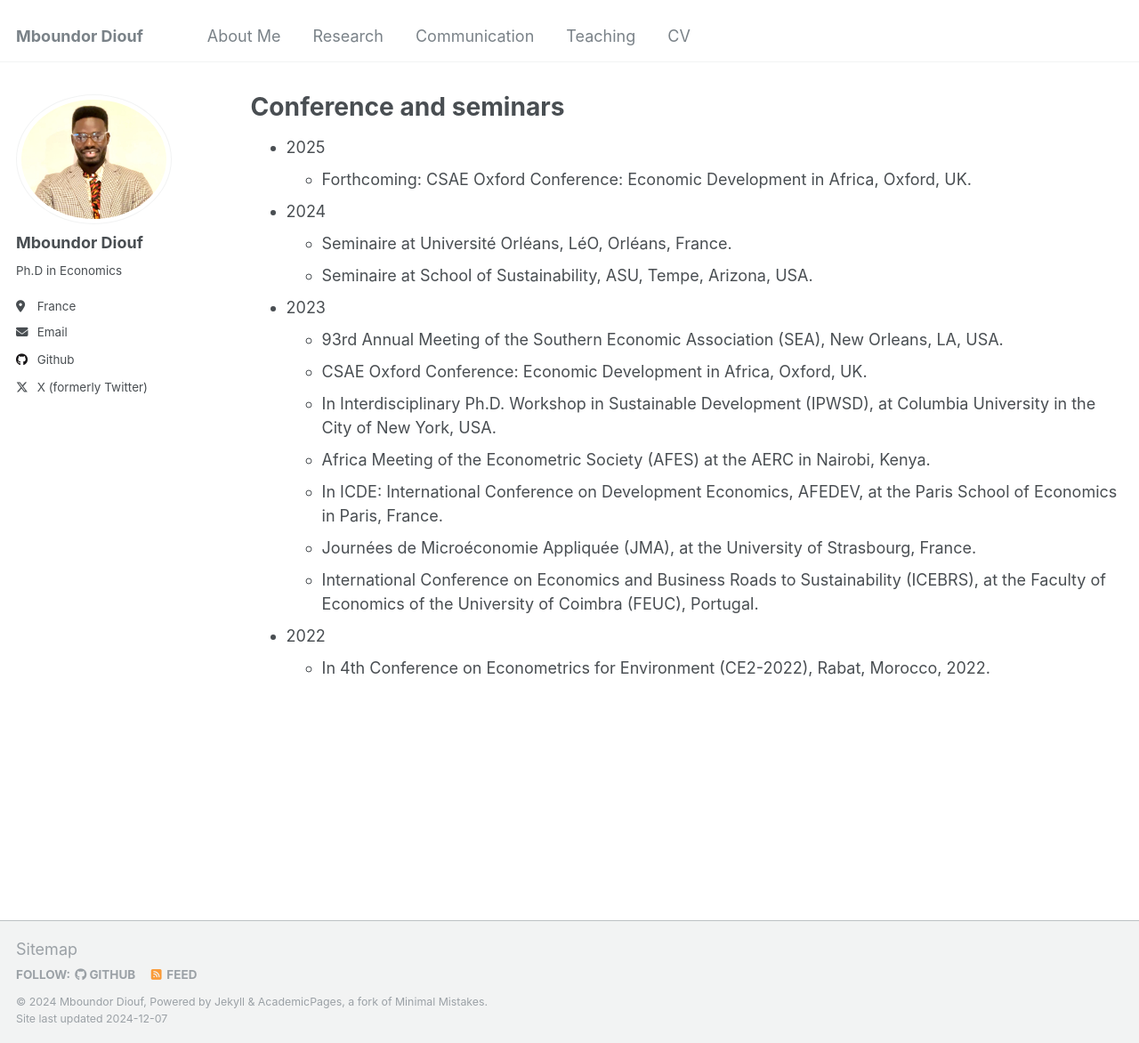
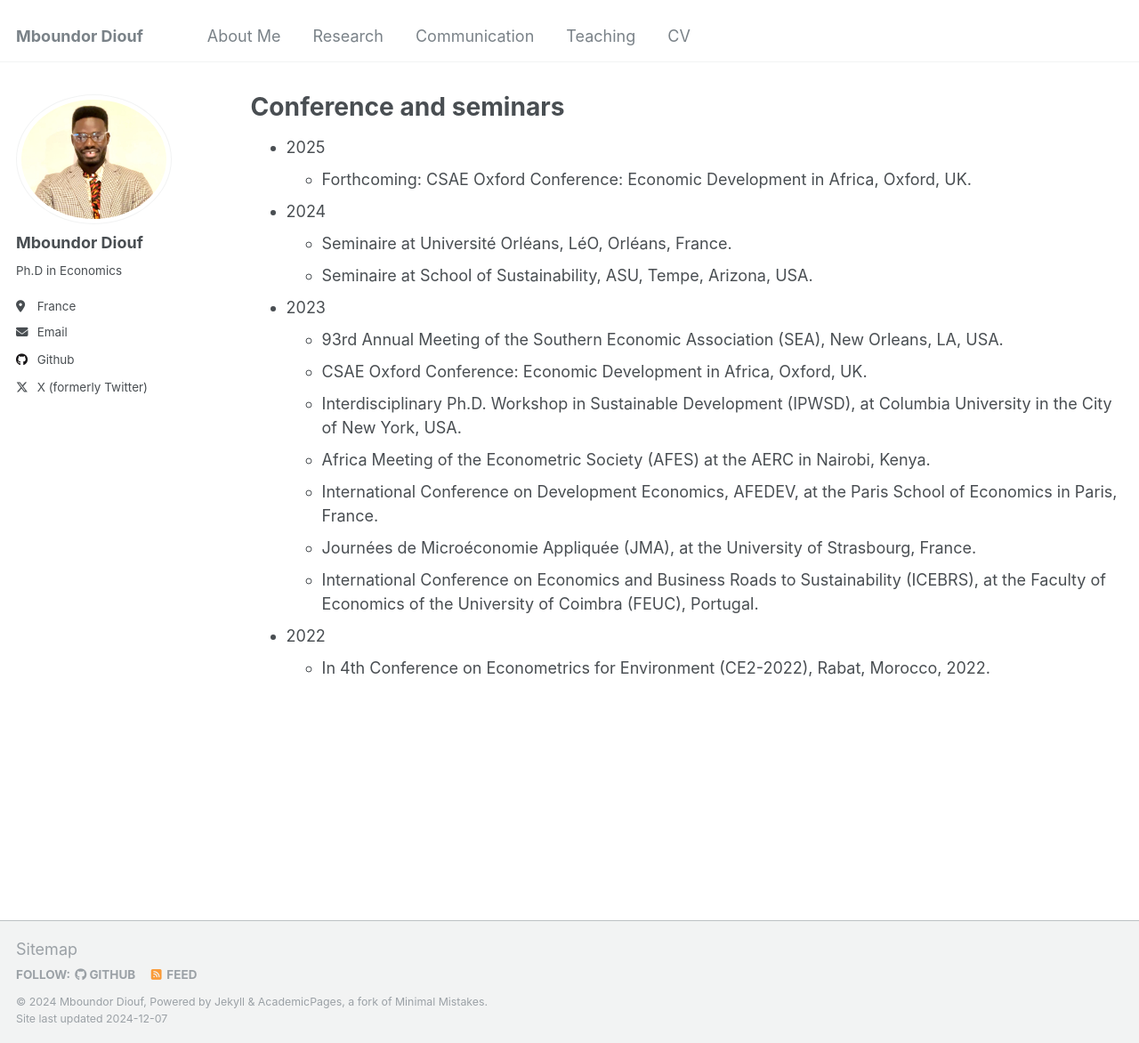
Before and after one commit to mboundordiouf/mboundordiouf.github.io, a Jekyll site: the page built from _pages/talks.md, in a window 1280 px wide and 1172 px high. Shown: the whole window at 89% size. Built offline with Jekyll 4.4.1, drawn with Linux system fonts in a browser that asks for light colours.

Commit message:
Update talks.md

```diff
--- a/_pages/talks.md
+++ b/_pages/talks.md
@@ -13,9 +13,9 @@ author_profile: true
 * 2023
   * 93rd Annual Meeting of the Southern Economic Association (SEA), New Orleans, LA, USA.
   * CSAE Oxford Conference: Economic Development in Africa, Oxford, UK.
-  * In Interdisciplinary Ph.D. Workshop in Sustainable Development (IPWSD), at Columbia University in the City of New York, USA.
+  * Interdisciplinary Ph.D. Workshop in Sustainable Development (IPWSD), at Columbia University in the City of New York, USA.
   * Africa Meeting of the Econometric Society (AFES) at the AERC in Nairobi, Kenya.
-  * In ICDE: International Conference on Development Economics, AFEDEV, at the Paris School of Economics in Paris, France.
+  * International Conference on Development Economics, AFEDEV, at the Paris School of Economics in Paris, France.
   * Journées de Microéconomie Appliquée (JMA), at the University of Strasbourg, France.
   * International Conference on Economics and Business Roads to Sustainability (ICEBRS), at the Faculty of
 Economics of the University of Coimbra (FEUC), Portugal.
```
